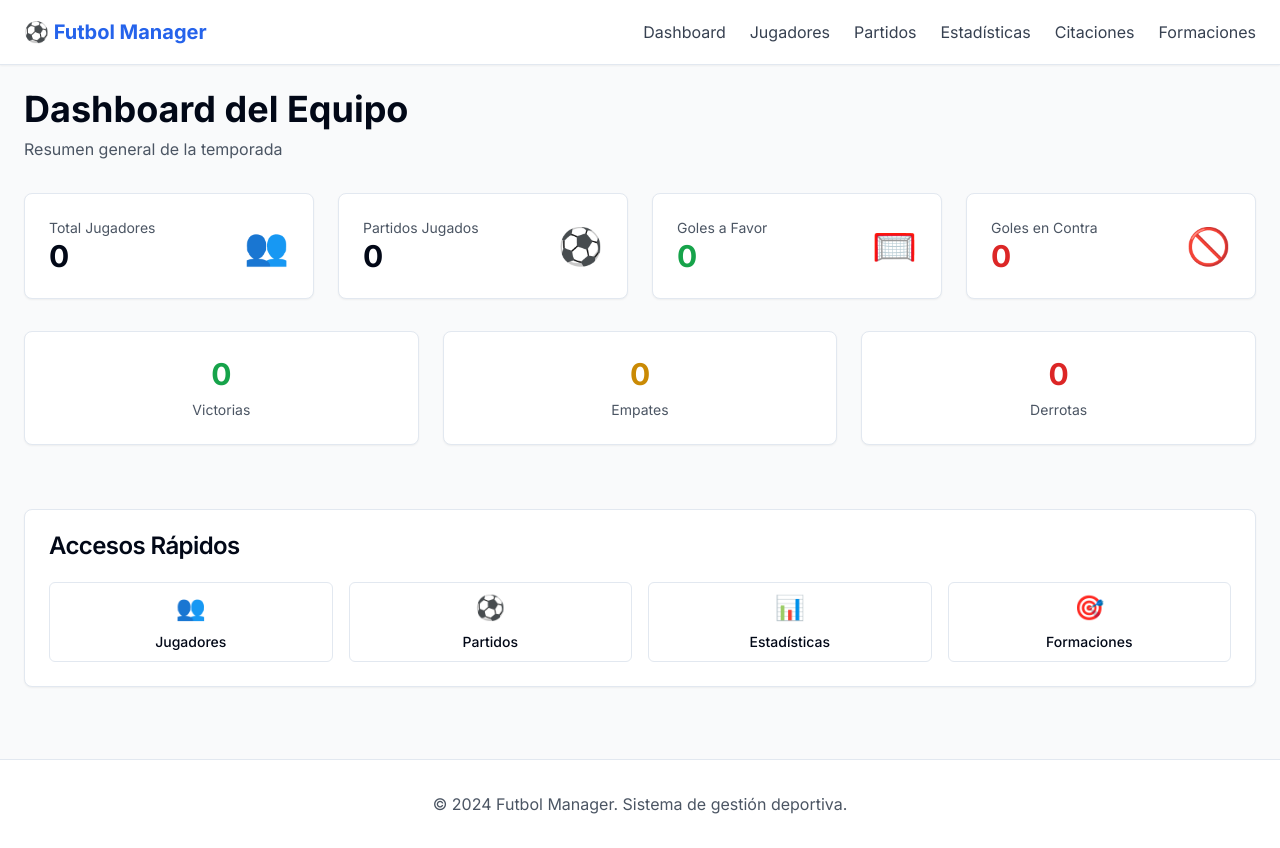
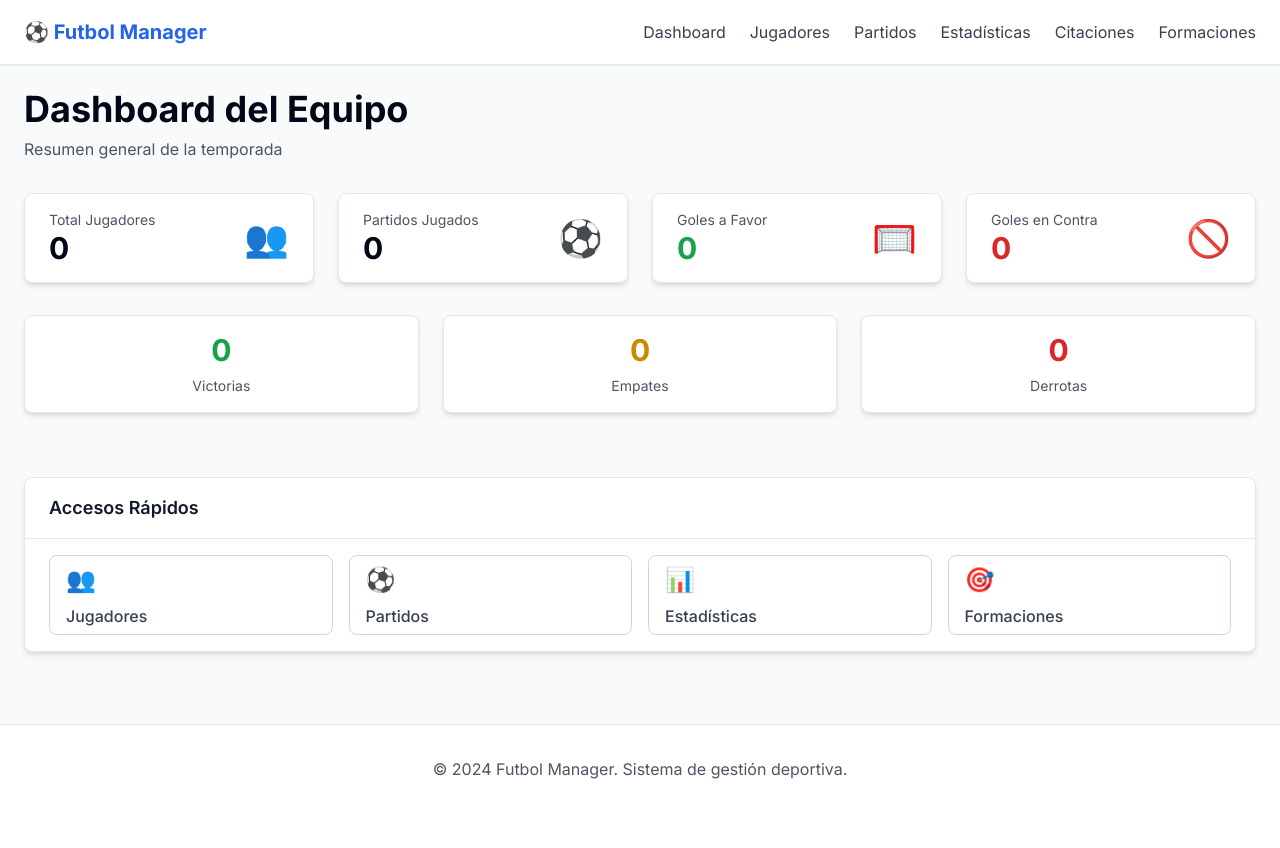
Before and after one commit to Facunfeli/futbol-manager-2025, a Next.js app: page / in a window 1280 px wide. After the commit the page ends 813 px from the top, so only its background shows below. Built offline with nearby package versions, Linux system fonts and the light colour scheme; no server answers; the database is empty.

Commit message:
Complete: Full football management app with all features

```diff
--- a/app/citaciones/page.tsx
+++ b/app/citaciones/page.tsx
@@ -2,8 +2,8 @@
 
 import { useState, useEffect } from "react"
 import { Card, CardContent, CardHeader, CardTitle } from "@/components/ui/card"
-import { Button } from "@/components/ui/button"
-import { Badge } from "@/components/ui/badge" ;
+import { Button } from "components/ui/button"
+import { Badge } from "components/ui/badge"
 
 interface Citacion {
   id: number
--- a/app/page.tsx
+++ b/app/page.tsx
@@ -115,12 +115,12 @@ export default function HomePage() {
     const golesRival = partido.local ? partido.resultado_visitante : partido.resultado_local
 
     if (nuestrosGoles > golesRival) {
-      return <Badge className="bg-green-500">Victoria</Badge>
+      return <Badge className="bg-green-500 text-white">Victoria</Badge>
     } else if (nuestrosGoles < golesRival) {
       return <Badge variant="destructive">Derrota</Badge>
     } else {
       return (
-        <Badge variant="secondary" className="bg-yellow-500">
+        <Badge variant="secondary" className="bg-yellow-500 text-white">
           Empate
         </Badge>
       )
@@ -303,25 +303,25 @@ export default function HomePage() {
         <CardContent>
           <div className="grid grid-cols-2 md:grid-cols-4 gap-4">
             <Link href="/jugadores">
-              <Button variant="outline" className="w-full h-20 flex flex-col gap-2 bg-transparent">
+              <Button variant="outline" className="w-full h-20 flex flex-col gap-2">
                 <span className="text-2xl">👥</span>
                 <span>Jugadores</span>
               </Button>
             </Link>
             <Link href="/partidos">
-              <Button variant="outline" className="w-full h-20 flex flex-col gap-2 bg-transparent">
+              <Button variant="outline" className="w-full h-20 flex flex-col gap-2">
                 <span className="text-2xl">⚽</span>
                 <span>Partidos</span>
               </Button>
             </Link>
             <Link href="/estadisticas">
-              <Button variant="outline" className="w-full h-20 flex flex-col gap-2 bg-transparent">
+              <Button variant="outline" className="w-full h-20 flex flex-col gap-2">
                 <span className="text-2xl">📊</span>
                 <span>Estadísticas</span>
               </Button>
             </Link>
             <Link href="/formaciones">
-              <Button variant="outline" className="w-full h-20 flex flex-col gap-2 bg-transparent">
+              <Button variant="outline" className="w-full h-20 flex flex-col gap-2">
                 <span className="text-2xl">🎯</span>
                 <span>Formaciones</span>
               </Button>
--- a/components/ui/badge.tsx
+++ b/components/ui/badge.tsx
@@ -1,28 +1,28 @@
-import type * as React from "react"
-import { cva, type VariantProps } from "class-variance-authority"
-import { cn } from "@/lib/utils"
+import React from "react"
 
-const badgeVariants = cva(
-  "inline-flex items-center rounded-full border px-2.5 py-0.5 text-xs font-semibold transition-colors focus:outline-none focus:ring-2 focus:ring-ring focus:ring-offset-2",
-  {
-    variants: {
-      variant: {
-        default: "border-transparent bg-primary text-primary-foreground hover:bg-primary/80",
-        secondary: "border-transparent bg-secondary text-secondary-foreground hover:bg-secondary/80",
-        destructive: "border-transparent bg-destructive text-destructive-foreground hover:bg-destructive/80",
-        outline: "text-foreground",
-      },
-    },
-    defaultVariants: {
-      variant: "default",
-    },
-  },
-)
-
-export interface BadgeProps extends React.HTMLAttributes<HTMLDivElement>, VariantProps<typeof badgeVariants> {}
-
-function Badge({ className, variant, ...props }: BadgeProps) {
-  return <div className={cn(badgeVariants({ variant }), className)} {...props} />
+interface BadgeProps {
+  children: React.ReactNode
+  className?: string
+  variant?: "default" | "secondary" | "destructive" | "outline"
 }
 
-export { Badge, badgeVariants }
+export const Badge: React.FC<BadgeProps> = ({
+  children,
+  className = "",
+  variant = "default"
+}) => {
+  const baseClasses = "inline-flex items-center px-2.5 py-0.5 rounded-full text-xs font-medium"
+
+  const variantClasses = {
+    default: "bg-blue-100 text-blue-800",
+    secondary: "bg-gray-100 text-gray-800",
+    destructive: "bg-red-100 text-red-800",
+    outline: "border border-gray-300 text-gray-700"
+  }
+
+  return (
+    <span className={`${baseClasses} ${variantClasses[variant]} ${className}`}>
+      {children}
+    </span>
+  )
+}
--- a/components/ui/button.tsx
+++ b/components/ui/button.tsx
@@ -1,46 +1,43 @@
-import * as React from "react"
-import { Slot } from "@radix-ui/react-slot"
-import { cva, type VariantProps } from "class-variance-authority"
-import { cn } from "@/lib/utils"
+import React from "react"
 
-const buttonVariants = cva(
-  "inline-flex items-center justify-center whitespace-nowrap rounded-md text-sm font-medium ring-offset-background transition-colors focus-visible:outline-none focus-visible:ring-2 focus-visible:ring-ring focus-visible:ring-offset-2 disabled:pointer-events-none disabled:opacity-50",
-  {
-    variants: {
-      variant: {
-        default: "bg-primary text-primary-foreground hover:bg-primary/90",
-        destructive: "bg-destructive text-destructive-foreground hover:bg-destructive/90",
-        outline: "border border-input bg-background hover:bg-accent hover:text-accent-foreground",
-        secondary: "bg-secondary text-secondary-foreground hover:bg-secondary/80",
-        ghost: "hover:bg-accent hover:text-accent-foreground",
-        link: "text-primary underline-offset-4 hover:underline",
-      },
-      size: {
-        default: "h-10 px-4 py-2",
-        sm: "h-9 rounded-md px-3",
-        lg: "h-11 rounded-md px-8",
-        icon: "h-10 w-10",
-      },
-    },
-    defaultVariants: {
-      variant: "default",
-      size: "default",
-    },
-  },
-)
-
-export interface ButtonProps
-  extends React.ButtonHTMLAttributes<HTMLButtonElement>,
-    VariantProps<typeof buttonVariants> {
-  asChild?: boolean
+interface ButtonProps {
+  children: React.ReactNode
+  className?: string
+  variant?: "default" | "outline" | "ghost"
+  size?: "sm" | "md" | "lg"
+  onClick?: () => void
+  type?: "button" | "submit" | "reset"
 }
 
-const Button = React.forwardRef<HTMLButtonElement, ButtonProps>(
-  ({ className, variant, size, asChild = false, ...props }, ref) => {
-    const Comp = asChild ? Slot : "button"
-    return <Comp className={cn(buttonVariants({ variant, size, className }))} ref={ref} {...props} />
-  },
-)
-Button.displayName = "Button"
+export const Button: React.FC<ButtonProps> = ({
+  children,
+  className = "",
+  variant = "default",
+  size = "md",
+  onClick,
+  type = "button"
+}) => {
+  const baseClasses = "font-medium rounded-lg transition-colors duration-200 focus:outline-none focus:ring-2 focus:ring-offset-2"
 
-export { Button, buttonVariants }
+  const variantClasses = {
+    default: "bg-blue-600 text-white hover:bg-blue-700 focus:ring-blue-500",
+    outline: "border border-gray-300 bg-white text-gray-700 hover:bg-gray-50 focus:ring-gray-500",
+    ghost: "text-gray-700 hover:bg-gray-100 focus:ring-gray-500"
+  }
+
+  const sizeClasses = {
+    sm: "px-3 py-1.5 text-sm",
+    md: "px-4 py-2 text-base",
+    lg: "px-6 py-3 text-lg"
+  }
+
+  return (
+    <button
+      type={type}
+      onClick={onClick}
+      className={`${baseClasses} ${variantClasses[variant]} ${sizeClasses[size]} ${className}`}
+    >
+      {children}
+    </button>
+  )
+}
--- a/components/ui/card.tsx
+++ b/components/ui/card.tsx
@@ -1,42 +1,39 @@
-import * as React from "react"
-import { cn } from "@/lib/utils"
+// components/ui/card.tsx
+import React from "react"
 
-const Card = React.forwardRef<HTMLDivElement, React.HTMLAttributes<HTMLDivElement>>(({ className, ...props }, ref) => (
-  <div ref={ref} className={cn("rounded-lg border bg-card text-card-foreground shadow-sm", className)} {...props} />
-))
-Card.displayName = "Card"
+interface CardProps {
+  children: React.ReactNode
+  className?: string
+}
 
-const CardHeader = React.forwardRef<HTMLDivElement, React.HTMLAttributes<HTMLDivElement>>(
-  ({ className, ...props }, ref) => (
-    <div ref={ref} className={cn("flex flex-col space-y-1.5 p-6", className)} {...props} />
-  ),
-)
-CardHeader.displayName = "CardHeader"
+export const Card: React.FC<CardProps> = ({ children, className = "" }) => {
+  return (
+    <div className={`bg-white rounded-lg shadow-md border border-gray-200 ${className}`}>
+      {children}
+    </div>
+  )
+}
 
-const CardTitle = React.forwardRef<HTMLParagraphElement, React.HTMLAttributes<HTMLHeadingElement>>(
-  ({ className, ...props }, ref) => (
-    <h3 ref={ref} className={cn("text-2xl font-semibold leading-none tracking-tight", className)} {...props} />
-  ),
-)
-CardTitle.displayName = "CardTitle"
+export const CardHeader: React.FC<CardProps> = ({ children, className = "" }) => {
+  return (
+    <div className={`px-6 py-4 border-b border-gray-200 ${className}`}>
+      {children}
+    </div>
+  )
+}
 
-const CardDescription = React.forwardRef<HTMLParagraphElement, React.HTMLAttributes<HTMLParagraphElement>>(
-  ({ className, ...props }, ref) => (
-    <p ref={ref} className={cn("text-sm text-muted-foreground", className)} {...props} />
-  ),
-)
-CardDescription.displayName = "CardDescription"
+export const CardTitle: React.FC<CardProps> = ({ children, className = "" }) => {
+  return (
+    <h3 className={`text-lg font-semibold text-gray-900 ${className}`}>
+      {children}
+    </h3>
+  )
+}
 
-const CardContent = React.forwardRef<HTMLDivElement, React.HTMLAttributes<HTMLDivElement>>(
-  ({ className, ...props }, ref) => <div ref={ref} className={cn("p-6 pt-0", className)} {...props} />,
-)
-CardContent.displayName = "CardContent"
-
-const CardFooter = React.forwardRef<HTMLDivElement, React.HTMLAttributes<HTMLDivElement>>(
-  ({ className, ...props }, ref) => (
-    <div ref={ref} className={cn("flex items-center p-6 pt-0", className)} {...props} />
-  ),
-)
-CardFooter.displayName = "CardFooter"
-
-export { Card, CardHeader, CardFooter, CardTitle, CardDescription, CardContent }
+export const CardContent: React.FC<CardProps> = ({ children, className = "" }) => {
+  return (
+    <div className={`px-6 py-4 ${className}`}>
+      {children}
+    </div>
+  )
+}
```
Also changed, not shown: package.json (+14 -5 lines), 2 other files (tests, documents, lock files or other folders).
